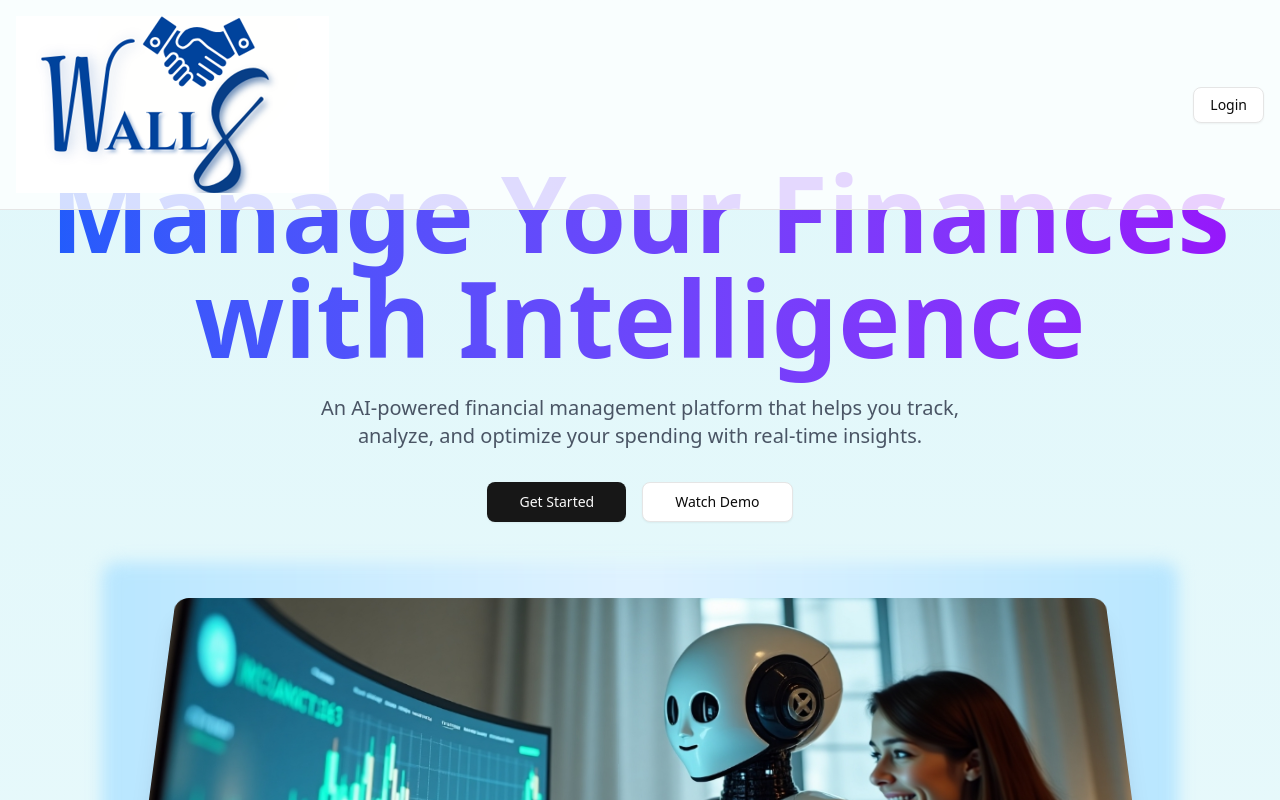
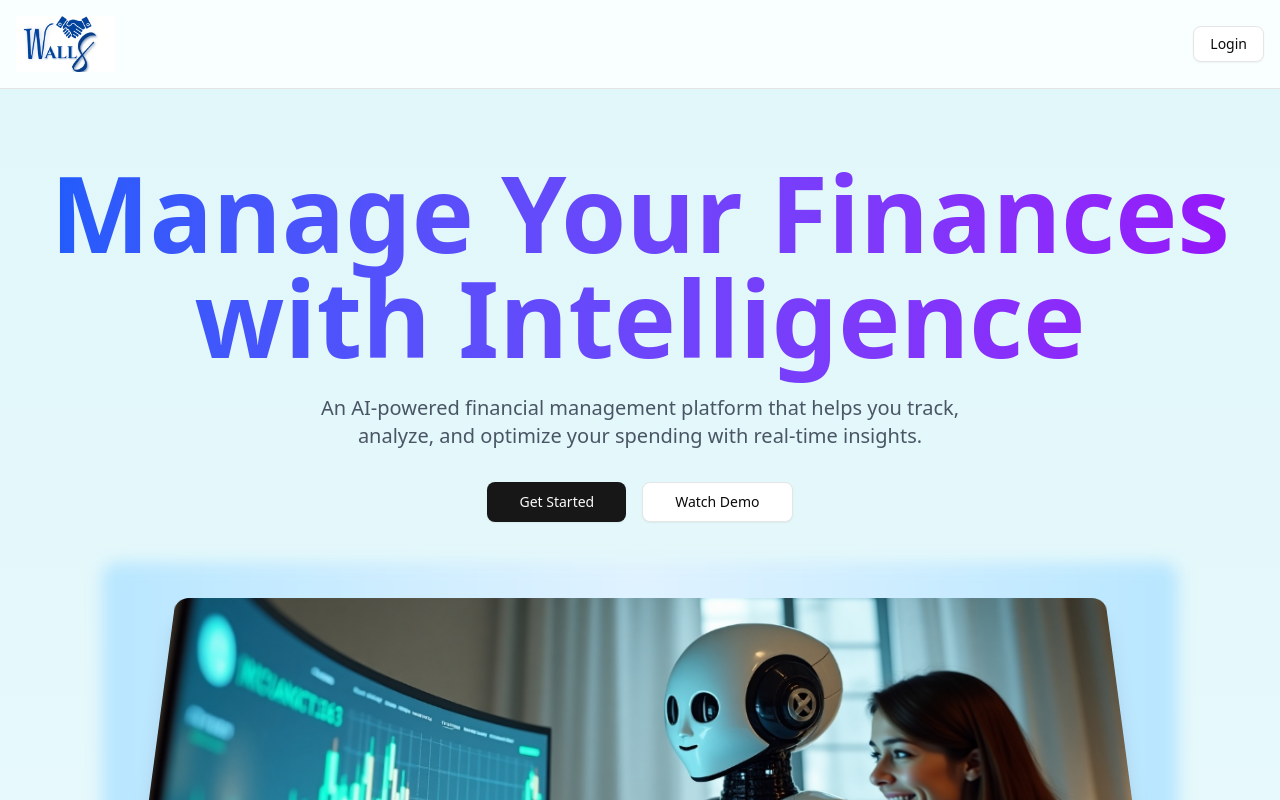
Before and after one commit to Prithxvhie44/wall8, a Next.js app: page / in a window 1280 px wide. Shown: the top 800 px of the page. Built offline with nearby package versions, Linux system fonts and the light colour scheme; no server answers.

Commit message:
header updated

```diff
--- a/components/header.jsx
+++ b/components/header.jsx
@@ -16,9 +16,9 @@ const Header = async () => {
                     <Image
                         src={"/final.png"}
                         alt="Welth Logo"
-                        width={450}
-                        height={120}
-                        className="h-12 w-auto object-contain max-w-full h-auto object-contain"
+                        width={200}
+                        height={60}
+                        className="h-14 w-auto object-contain"
                     />
                 </Link>
 
```
